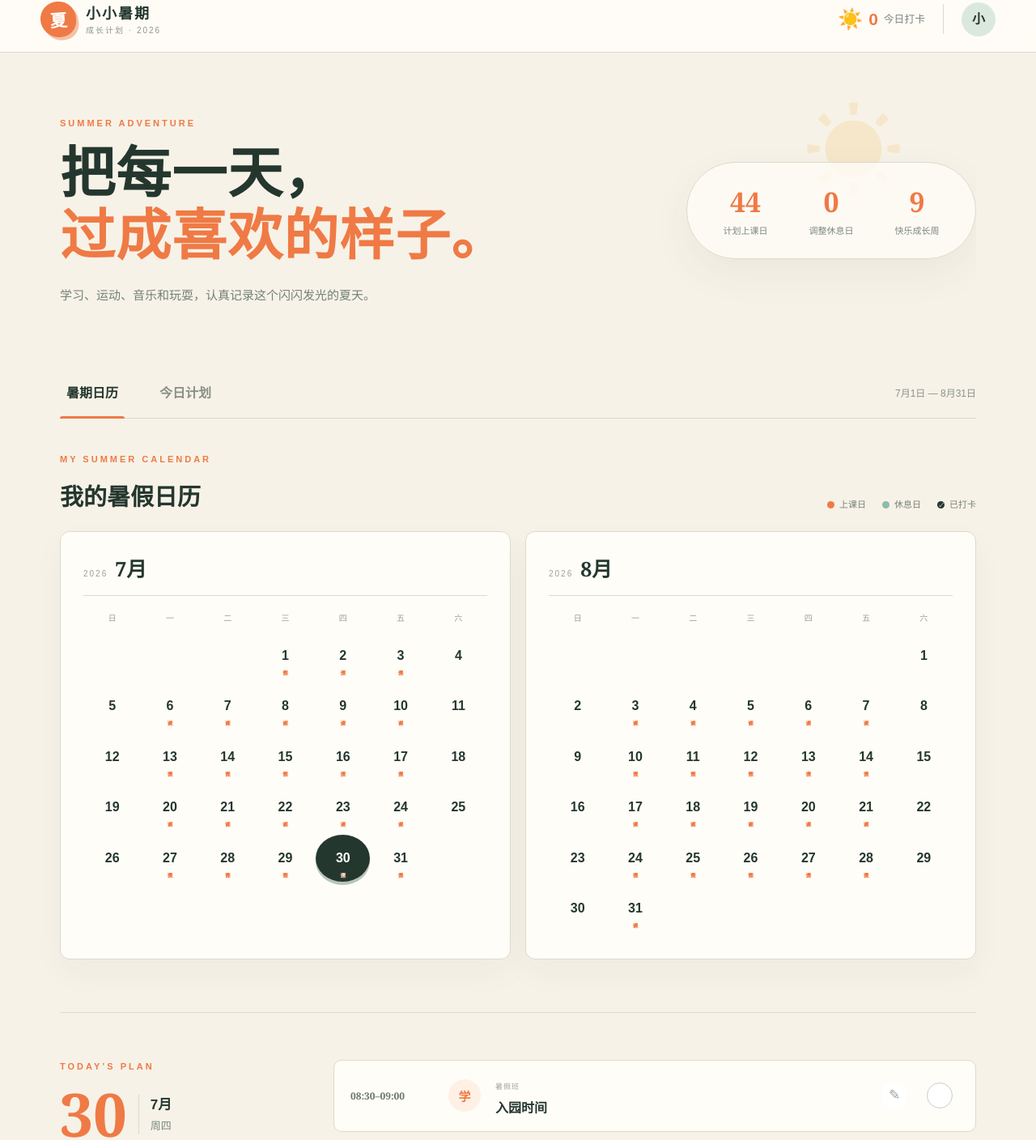
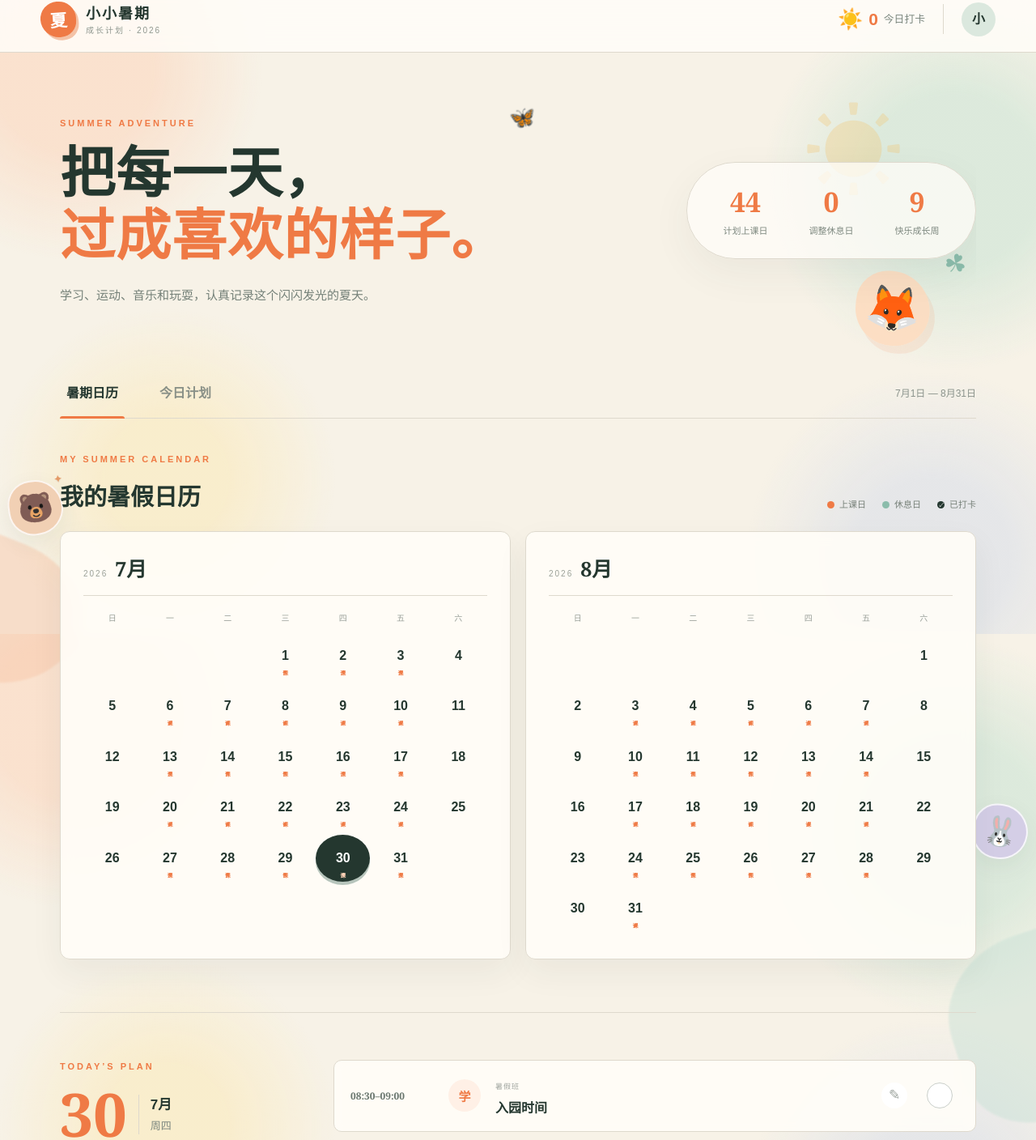
Before and after one commit to catxu1224/danielsummerholiday, a Next.js app: page / in a window 1280 px wide. Shown: the part 17-1425 px from the top of the page at 81% size. Built offline with nearby package versions, Linux system fonts and the light colour scheme.

Commit message:
Enrich background with playful summer animals

```diff
--- a/app/globals.css
+++ b/app/globals.css
@@ -12,13 +12,38 @@
 
 * { box-sizing: border-box; }
 html { scroll-behavior: smooth; }
-body { margin: 0; background: var(--cream); color: var(--ink); font-family: "Noto Sans SC", "Microsoft YaHei", Arial, sans-serif; }
+body {
+  margin: 0; color: var(--ink); font-family: "Noto Sans SC", "Microsoft YaHei", Arial, sans-serif;
+  background:
+    radial-gradient(circle at 7% 13%, rgba(255, 196, 162, .36) 0 7%, transparent 17%),
+    radial-gradient(circle at 92% 30%, rgba(163, 216, 196, .32) 0 8%, transparent 18%),
+    radial-gradient(circle at 16% 76%, rgba(255, 224, 136, .28) 0 6%, transparent 17%),
+    radial-gradient(circle at 90% 88%, rgba(179, 199, 238, .26) 0 7%, transparent 17%),
+    var(--cream);
+  background-attachment: fixed;
+}
 button, input, textarea { font: inherit; }
 button { color: inherit; }
+main { position: relative; overflow: hidden; min-height: 100vh; }
+.summer-decor { position: absolute; inset: 0; pointer-events: none; z-index: 0; }
+.summer-decor .blob { position: absolute; border-radius: 48% 52% 62% 38%; filter: blur(1px); opacity: .48; }
+.blob-one { width: 220px; height: 180px; background: #f8c7a9; top: 680px; left: -120px; transform: rotate(22deg); }
+.blob-two { width: 270px; height: 230px; background: #c8e1d6; top: 1160px; right: -165px; transform: rotate(-18deg); }
+.blob-three { width: 180px; height: 150px; background: #e7d7f0; top: 1660px; left: -100px; }
+.animal { position: absolute; display: grid; place-items: center; width: 68px; height: 68px; border: 2px solid rgba(255,255,255,.8); border-radius: 46% 54% 52% 48%; font-size: 35px; filter: saturate(.85); box-shadow: 0 10px 28px rgba(55,72,62,.08); }
+.animal i { position: absolute; font-style: normal; font-size: 12px; font-weight: 900; color: white; text-shadow: 0 1px 2px rgba(0,0,0,.1); }
+.animal-bear { top: 610px; left: max(10px, calc(50% - 650px)); background: #f6cfae; transform: rotate(-8deg); }
+.animal-bear i { right: -5px; top: -8px; color: #ef985d; }
+.animal-rabbit { top: 1010px; right: max(10px, calc(50% - 650px)); background: #d5cdea; transform: rotate(8deg); }
+.animal-rabbit i { left: -7px; bottom: -3px; color: #9b8ab9; }
+.animal-duck { top: 1460px; left: max(8px, calc(50% - 650px)); background: #fae8a6; transform: rotate(5deg); }
+.animal-duck i { right: -7px; top: 4px; color: #f1b83f; }
+.animal-whale { top: 1850px; right: max(8px, calc(50% - 650px)); background: #bddcea; transform: rotate(-6deg); }
+.animal-whale i { left: -6px; top: -8px; color: #76afca; letter-spacing: 1px; }
 
 header {
   height: 82px; padding: 0 max(24px, calc((100vw - 1180px) / 2)); display: flex; align-items: center; justify-content: space-between;
-  background: rgba(255,253,248,.92); border-bottom: 1px solid var(--line); position: sticky; top: 0; z-index: 20; backdrop-filter: blur(16px);
+  background: rgba(255,253,248,.86); border-bottom: 1px solid var(--line); position: sticky; top: 0; z-index: 20; backdrop-filter: blur(16px);
 }
 .brand, .header-actions, .streak { display: flex; align-items: center; }
 .brand { gap: 12px; }
@@ -32,9 +57,14 @@ header {
 .streak b { color: var(--orange); font-size: 21px; }
 .streak small { color: #7a867e; }
 .avatar { border: 0; width: 42px; height: 42px; border-radius: 50%; background: #dbe8de; font-weight: 800; cursor: pointer; }
-.shell { max-width: 1180px; margin: auto; padding: 0 24px 80px; }
+.shell { max-width: 1180px; margin: auto; padding: 0 24px 80px; position: relative; z-index: 1; }
 .hero { min-height: 390px; display: flex; align-items: center; justify-content: space-between; position: relative; overflow: hidden; }
-.hero:after { content: "☀"; position: absolute; right: 8%; top: 32px; font-size: 122px; color: #f4c26c; opacity: .22; }
+.hero:after { content: "☀"; position: absolute; right: 8%; top: 32px; font-size: 122px; color: #f4c26c; opacity: .3; }
+.hero-friends { position: absolute; inset: 0; pointer-events: none; }
+.hero-friends .fox { position: absolute; right: 5%; bottom: 28px; width: 92px; height: 92px; border-radius: 44% 56% 48% 52%; display: grid; place-items: center; background: rgba(255,218,188,.8); font-size: 55px; transform: rotate(5deg); box-shadow: 7px 9px 0 rgba(239,122,69,.11); }
+.hero-friends .leaf { position: absolute; right: 1%; bottom: 105px; color: var(--mint); font-size: 32px; transform: rotate(22deg); }
+.hero-friends .butterfly { position: absolute; left: 49%; top: 69px; font-size: 26px; transform: rotate(-12deg); animation: floaty 4s ease-in-out infinite; }
+@keyframes floaty { 0%, 100% { transform: translateY(0) rotate(-12deg); } 50% { transform: translateY(-8px) rotate(-4deg); } }
 .eyebrow, .kicker { color: var(--orange); font-weight: 800; letter-spacing: 3px; font-size: 11px; margin: 0 0 14px; }
 h1 { font: 800 clamp(40px, 6vw, 68px)/1.13 Georgia, "Songti SC", serif; margin: 0; letter-spacing: 1px; }
 h1 em { color: var(--orange); font-style: normal; position: relative; }
@@ -58,7 +88,7 @@ h2 { font: 800 29px Georgia, "Songti SC", serif; margin: 0; }
 .dot.mint { background: var(--mint); }
 .check-dot { background: var(--ink); color: white; font-size: 7px; }
 .months { display: grid; grid-template-columns: 1fr 1fr; gap: 18px; }
-.month-card { background: var(--paper); border: 1px solid var(--line); border-radius: 12px; padding: 26px 28px 30px; box-shadow: 0 16px 40px rgba(40,56,47,.04); }
+.month-card { background: rgba(255,253,248,.91); border: 1px solid var(--line); border-radius: 12px; padding: 26px 28px 30px; box-shadow: 0 16px 40px rgba(40,56,47,.06); backdrop-filter: blur(8px); }
 .month-title { display: flex; align-items: baseline; gap: 9px; border-bottom: 1px solid var(--line); padding-bottom: 16px; margin-bottom: 12px; }
 .month-title span { font-size: 10px; color: #9aa098; letter-spacing: 2px; }
 .month-title strong { font: 800 25px Georgia, serif; }
@@ -91,7 +121,7 @@ h2 { font: 800 29px Georgia, "Songti SC", serif; margin: 0; }
 .bar { margin-top: 10px; height: 5px; border-radius: 10px; background: #e7e1d6; overflow: hidden; }
 .bar i { display: block; height: 100%; background: var(--orange); transition: .3s; }
 .agenda { min-width: 0; }
-.task { display: grid; grid-template-columns: 105px 42px 1fr 40px 40px; gap: 16px; align-items: center; background: var(--paper); border: 1px solid var(--line); border-radius: 10px; padding: 18px 20px; margin-bottom: 11px; transition: .2s; }
+.task { display: grid; grid-template-columns: 105px 42px 1fr 40px 40px; gap: 16px; align-items: center; background: rgba(255,253,248,.92); border: 1px solid var(--line); border-radius: 10px; padding: 18px 20px; margin-bottom: 11px; transition: .2s; backdrop-filter: blur(7px); }
 .task:hover { transform: translateY(-2px); box-shadow: 0 10px 25px rgba(40,56,47,.06); }
 .task time { font: 700 12px Georgia, serif; color: #69766e; }
 .kind { width: 40px; height: 40px; display: grid; place-items: center; border-radius: 50%; font: 700 15px serif; }
@@ -145,6 +175,8 @@ textarea:focus { border-color: var(--orange); }
   .day-intro { display: grid; grid-template-columns: 1fr 1fr; gap: 0 20px; align-items: center; }
   .day-intro .kicker, .day-intro > p { grid-column: 1 / -1; }
   .progress-card { margin: 0; }
+  .hero-friends .fox { right: 0; opacity: .75; }
+  .hero-friends .butterfly { left: 82%; }
 }
 
 @media (max-width: 560px) {
@@ -153,9 +185,17 @@ textarea:focus { border-color: var(--orange); }
   .brand small, .streak small { display: none; }
   .streak { border: 0; padding: 0; }
   .avatar { display: none; }
+  .summer-decor .animal { width: 48px; height: 48px; font-size: 25px; opacity: .75; }
+  .animal-bear { left: -18px; }
+  .animal-rabbit { right: -18px; }
+  .animal-duck { left: -18px; }
+  .animal-whale { right: -18px; }
   .hero { min-height: 295px; }
   h1 { font-size: 42px; }
   .hero-copy { font-size: 13px; line-height: 1.7; }
+  .hero-friends .fox { width: 63px; height: 63px; font-size: 38px; right: -5px; bottom: 18px; }
+  .hero-friends .leaf { display: none; }
+  .hero-friends .butterfly { left: auto; right: 4px; top: 56px; font-size: 20px; }
   .tabs { gap: 15px; margin-bottom: 30px; }
   .tabs span { display: none; }
   .calendar-heading { align-items: start; gap: 16px; }
--- a/app/page.tsx
+++ b/app/page.tsx
@@ -188,6 +188,15 @@ export default function Home() {
 
   return (
     <main>
+      <div className="summer-decor" aria-hidden="true">
+        <span className="blob blob-one" />
+        <span className="blob blob-two" />
+        <span className="blob blob-three" />
+        <span className="animal animal-bear">🐻<i>✦</i></span>
+        <span className="animal animal-rabbit">🐰<i>♪</i></span>
+        <span className="animal animal-duck">🐥<i>●</i></span>
+        <span className="animal animal-whale">🐳<i>· · ·</i></span>
+      </div>
       <header>
         <div className="brand"><span className="logo">夏</span><div><strong>小小暑期</strong><small>成长计划 · 2026</small></div></div>
         <div className="header-actions">
@@ -207,6 +216,11 @@ export default function Home() {
             <div><strong>{classCount}</strong><span>计划上课日</span></div>
             <div><strong>{offDays.length}</strong><span>调整休息日</span></div>
             <div><strong>9</strong><span>快乐成长周</span></div>
+          </div>
+          <div className="hero-friends" aria-hidden="true">
+            <span className="leaf">☘</span>
+            <span className="fox">🦊</span>
+            <span className="butterfly">🦋</span>
           </div>
         </section>
 
```
